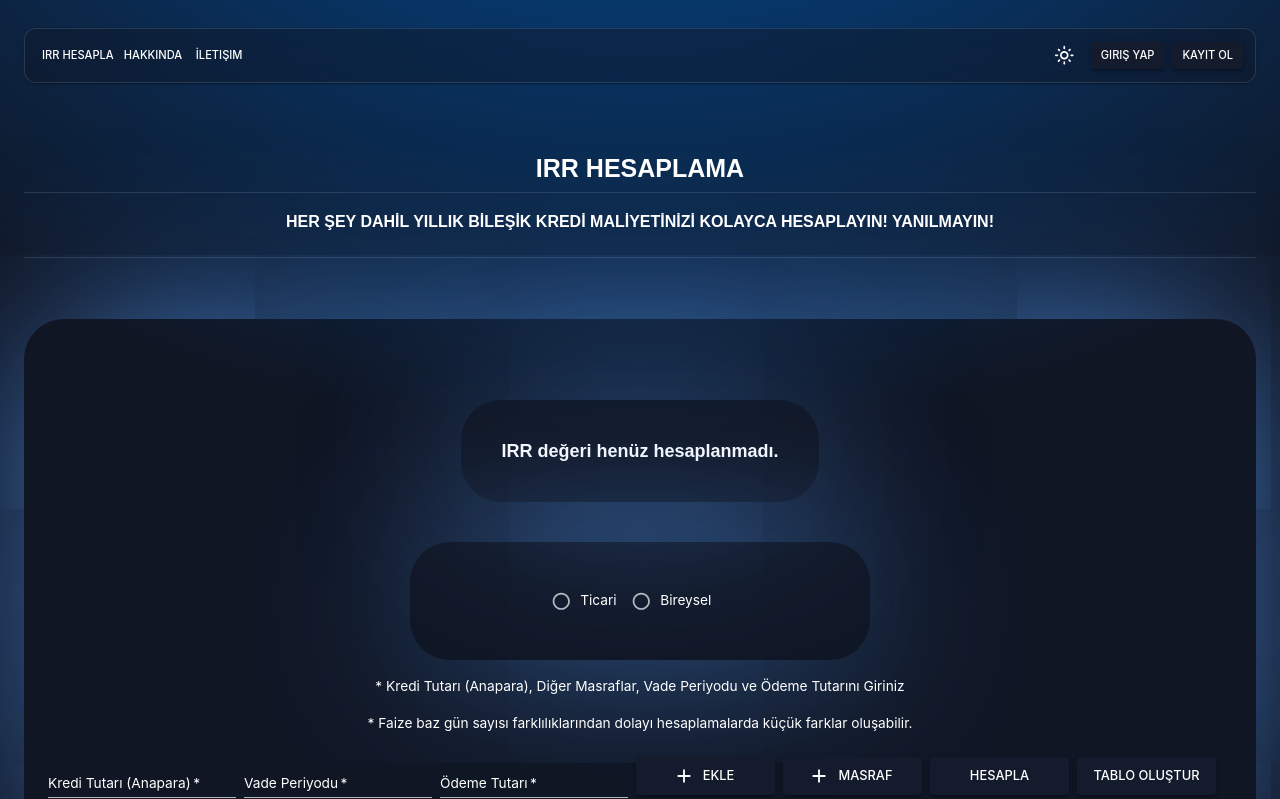
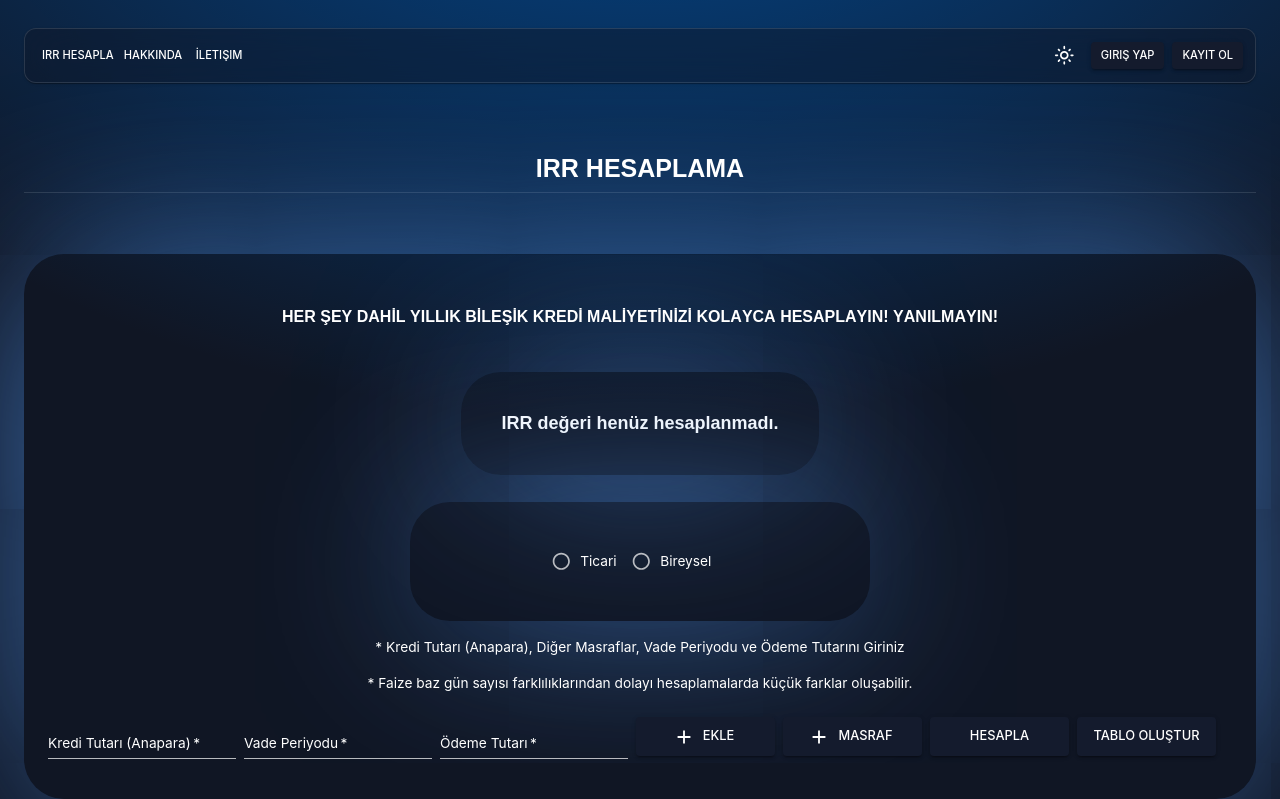
Before and after one commit to haticekatranciakgul/test.kredi-maliyeti-hesaplama, a React (Create React App) app: page /calculate in a window 1280 px wide. Shown: the top 799 px of the page. Built offline with nearby package versions, Linux system fonts and the light colour scheme.

Commit message:
Add animate text

```diff
--- /dev/null
+++ b/src/Components/AnimatedText.js
@@ -0,0 +1,48 @@
+import React from 'react';
+import { Box, Typography } from '@mui/material';
+
+const AnimatedText = () => {
+    const text = "HER ŞEY DAHİL YILLIK BİLEŞİK KREDİ MALİYETİNİZİ KOLAYCA HESAPLAYIN! YANILMAYIN!";
+
+    return (
+        <Box sx={{ display: 'flex', justifyContent: 'center', overflow: 'hidden', paddingBottom: '',
+            paddingTop: '2%' }}>
+            {text.split('').map((char, index) => (
+                <Typography
+                    key={index}
+                    variant="h1"
+                    sx={{
+                        fontSize: {
+                            xs: '10px',
+                            sm: '12px',
+                            md: '14px',
+                            lg: '16px',
+                        },
+                        fontWeight: 'bold',
+                        animation: `dropIn 0.5s ease-in-out ${index * 0.05}s forwards`,
+                        opacity: 0,
+                        display: 'inline-block',
+                    }}
+                >
+                    {char === ' ' ? '\u00A0' : char} {/* Boşluk için doğru işleme */}
+                </Typography>
+            ))}
+            <style>
+                {`
+                @keyframes dropIn {
+                    0% {
+                        transform: translateY(-100%);
+                        opacity: 0;
+                    }
+                    100% {
+                        transform: translateY(0);
+                        opacity: 1;
+                    }
+                }
+                `}
+            </style>
+        </Box>
+    );
+};
+
+export default AnimatedText;
--- a/src/Pages/Calculate.js
+++ b/src/Pages/Calculate.js
@@ -14,6 +14,7 @@ import SelectRadioBtn from "../Components/SelectRadioBtn"
 import { useDispatch } from 'react-redux';
 import { openModal } from '../Redux/modalSlice';
 import ExpenseModal from '../Components/ExpenseModal'
+import AnimatedText from "../Components/AnimatedText";
 
 function Calculate() {
     const [inputCount, setInputCount] = useState("");
@@ -99,7 +100,7 @@ function Calculate() {
         } catch (error) {
             if (error.response) {
                 console.error("API Yanıt Hatası:", error.response.status, error.response.data.error);
-                alert( "API Yanıt Hatası: LÜTFEN İLGİLİ ALANLRI DOLDURUNUZ! KREDİ TÜRÜNÜ SEÇİNİZ ANAPARAYI VADE PERİYODUNU ÖDEME TUTARINI GİRİNİZ!");
+                alert("API Yanıt Hatası: LÜTFEN İLGİLİ ALANLRI DOLDURUNUZ! KREDİ TÜRÜNÜ SEÇİNİZ ANAPARAYI VADE PERİYODUNU ÖDEME TUTARINI GİRİNİZ!");
             } else if (error.request) {
                 console.error("API İstek Hatası:", error.request.data.error);
                 alert("API İstek Hatası")
@@ -163,23 +164,8 @@ function Calculate() {
                 </Typography>
             </Box>
             <Divider></Divider>
-            <Box sx={{ display: 'flex', justifyContent: 'center', }}>
-                <Typography variant="h1" gutterBottom sx={{
-                    fontSize: {
-                        xs: '10px',
-                        sm: '12px',
-                        md: '14px',
-                        lg: '16px',
-                    },
-                    fontWeight: 'bold',
-                    paddingBottom: '20px',
-                    paddingTop: '20px'
-                }}>
-                    HER ŞEY DAHİL YILLIK BİLEŞİK KREDİ MALİYETİNİZİ KOLAYCA HESAPLAYIN! YANILMAYIN!
-                </Typography>
 
-            </Box>
-            <Divider></Divider>
+            {/* <Divider></Divider> */}
             <CreateTable tableData={tableData} />
             <Box sx={{
                 flexGrow: 1, p: 5, backgroundColor: 'transparent', borderRadius: 10, marginTop: '5%',
@@ -189,7 +175,14 @@ function Calculate() {
             }}>
                 <Grid container spacing={2}>
                     <Grid item xs={12} sx={{ alignItems: "center", display: "flex", justifyContent: "center" }}>
-                        <Box sx={{ display: 'flex', justifyContent: 'center', paddingTop: '2%', paddingBottom: '2%' }}>
+                        <Box sx={{ display: 'flex', justifyContent: 'center', }}>
+                            <AnimatedText />
+
+                        </Box>
+                    </Grid>
+                    <Grid item xs={12} sx={{ alignItems: "center", display: "flex", justifyContent: "center" }}>
+
+                        <Box sx={{ display: 'flex', justifyContent: 'center', paddingTop: '1%', paddingBottom: '1%' }}>
                             <Box sx={{
                                 display: 'flex', justifyContent: 'center', flexGrow: 1, p: 5, backgroundColor: 'transparent', borderRadius: 10, marginTop: '5%',
                                 boxShadow: '1px 1px 185px -23px rgb(78, 142, 225)',
@@ -382,7 +375,7 @@ function Calculate() {
                 </Grid>
 
                 {generatedRows.map((row, index) => (
-                    <Grid container spacing={2} key={index} sx={{marginTop:'10px'}}>
+                    <Grid container spacing={2} key={index} sx={{ marginTop: '10px' }}>
                         <Grid container spacing={1} columns={12}>
                             <Grid item xs={12} sm={6} md={6} >
                                 <Grid container spacing={1} columns={12}>
```
